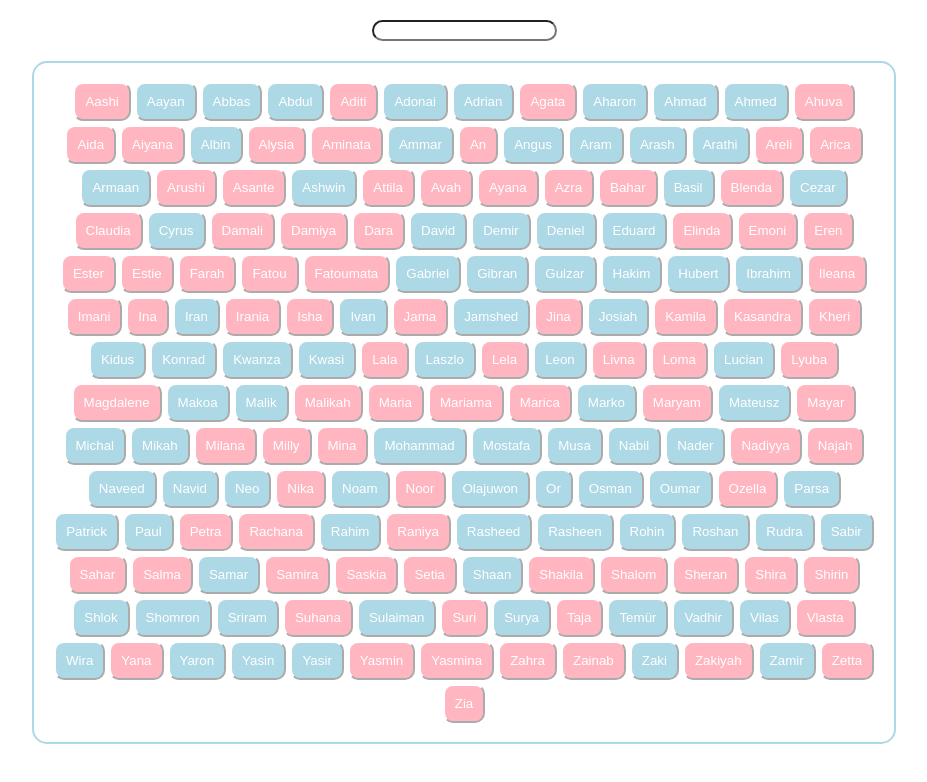
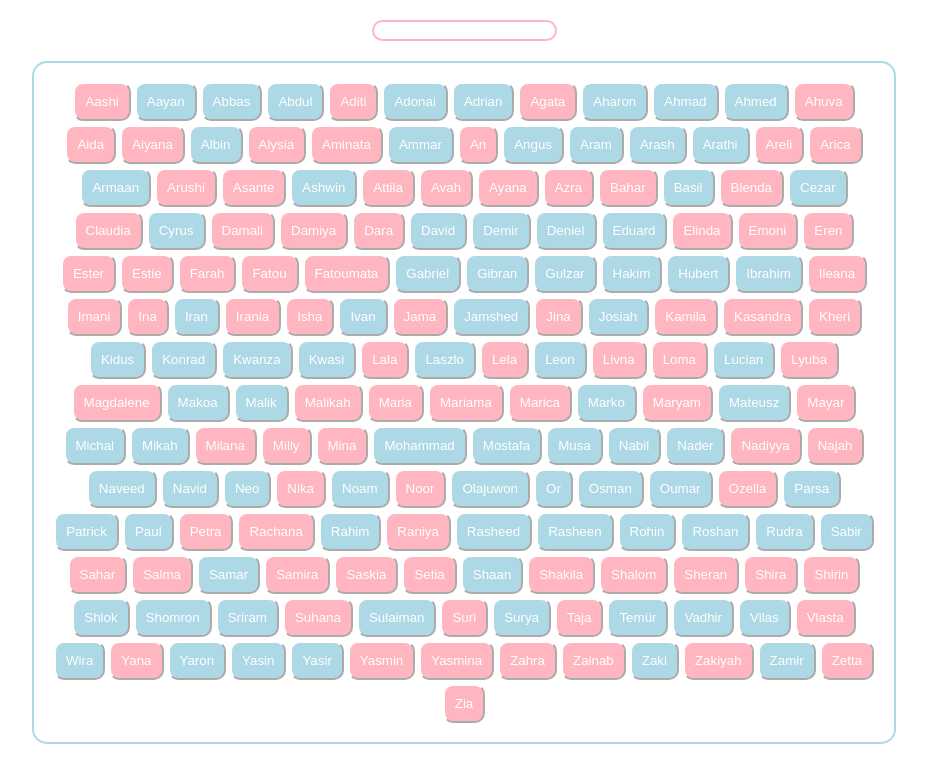
Before and after one commit to DidierOsindero/baby-names-app, a React (Create React App) app: page / in a window 1280 px wide. Shown: the top 782 px of the page, without its empty margins (176-1103 px from the left). Built offline with nearby package versions, Linux system fonts and the light colour scheme; the HTML template or start-up script is replaced by a standard one.

Commit message:
Changed colour of searchbar

```diff
--- a/src/App.css
+++ b/src/App.css
@@ -47,7 +47,9 @@ SearchBarWrapper and SearchBar
 .searchBar {
   background-color: white;
   border-radius: 20px;
+  border: 2px solid lightpink;
 }
+
 
 /*
 BabyName (Button and surrounding div)
```
Also changed, not shown: src/components/BabyNames.tsx (+7 -1 lines).
